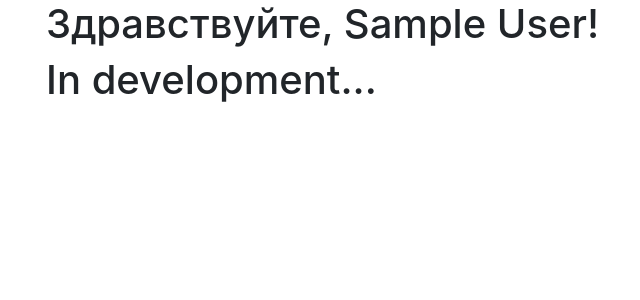
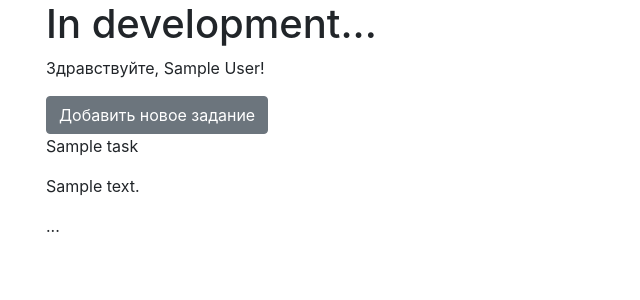
Before and after one commit to Evgeny-Vanichev/bot_tester, a Flask app: template templates/index_for_teacher.html in a window 1280 px wide. Shown: the part 56-356 px from the top of the page, without its empty margins (39-679 px from the left). Run offline with Flask 2, Linux system fonts and the light colour scheme; a user stored in the database is signed in; tables that the repository leaves empty hold one stand-in row (values such as "Sample post"); the template is opened without the code that fills it: most values are stand-ins (such as "Sample title", 1, 10 or a date in 2020); some libraries are stand-ins or nearby versions.

Commit message:
добавлена возможность добавить вопрос от лица учителя и просматривать их на главной странице с дизайном все очень плохо

```diff
--- a/data/__all_models.py
+++ b/data/__all_models.py
@@ -1,3 +1,4 @@
 from . import groups
 from . import users
 from . import group_participants
+from . import tasks
--- a/data/users.py
+++ b/data/users.py
@@ -17,6 +17,7 @@ class Users(SqlAlchemyBase, UserMixin):
     school = sqlalchemy.Column(sqlalchemy.String, nullable=True)
     type = sqlalchemy.Column(sqlalchemy.Integer, nullable=True)
     hashed_password = sqlalchemy.Column(sqlalchemy.String, nullable=True)
+    tasks = orm.relation("Tasks", back_populates='teacher')
 
     def set_password(self, password):
         self.hashed_password = generate_password_hash(password)
--- a/main.py
+++ b/main.py
@@ -4,6 +4,8 @@ from data import db_session
 from data.users import Users
 from forms.registerForm import RegisterForm
 from forms.loginForm import LoginForm
+from forms.taskForm import TaskForm
+from data.tasks import Tasks
 
 import datetime
 
@@ -34,7 +36,11 @@ def main():
 @login_required
 def index():
     if current_user.type == 1:
-        return render_template("index_for_teacher.html")
+        db_sess = db_session.create_session()
+        result = db_sess.query(Tasks).filter(Tasks.teacher_id == current_user.id)
+        for i in result:
+            print(i.name)
+        return render_template("index_for_teacher.html", tasks=result)
     return render_template("index_for_student.html")
 
 
@@ -101,8 +107,23 @@ def logout():
 def redirect_to_sign(response):
     if response.status_code == 401:
         return redirect("/register")
+    return response
 
-    return response
+
+@app.route('/add_task', methods=['GET', 'POST'])
+def add_task():
+    form = TaskForm()
+    if form.validate_on_submit():
+        db_sess = db_session.create_session()
+        task = Tasks()
+        task.name = form.name.data
+        task.about = form.about.data
+        current_user.tasks.append(task)
+        db_sess.merge(current_user)
+        db_sess.commit()
+        return redirect('/')
+    return render_template('task.html', title='Добавление вопроса',
+                           form=form)
 
 
 if __name__ == '__main__':
--- a/templates/index_for_teacher.html
+++ b/templates/index_for_teacher.html
@@ -1,6 +1,14 @@
 {% extends "base.html" %}
 
 {% block content %}
-<h1>Здравствуйте, {{ current_user.name }}!</h1>
 <h1>In development...</h1>
+<p>Здравствуйте, {{ current_user.name }}!</p>
+<a href="/add_task" class="btn btn-secondary">Добавить новое задание</a>
+
+{% for task in tasks %}
+<p>{{ task.name }}</p>
+<p>{{ task.about }}</p>
+<p> ... </p>
+{% endfor %}
+
 {% endblock %}
```
Also changed, not shown: data/tasks.py (added, +16 -0 lines), forms/taskForm.py (added, +9 -0 lines).
